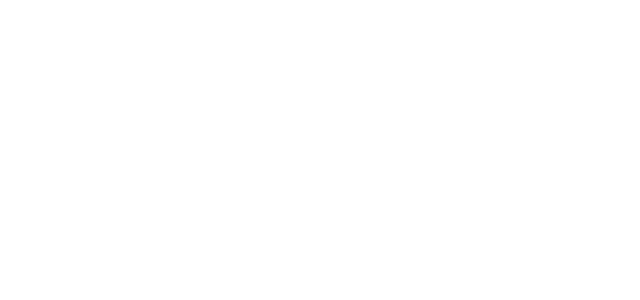
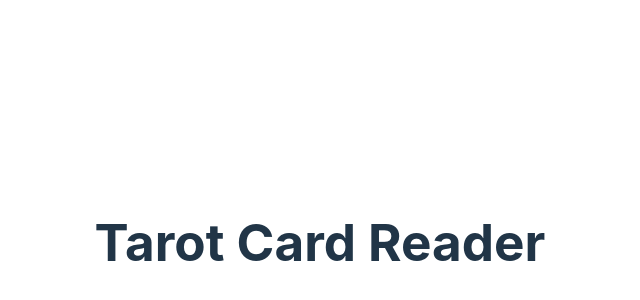
Before and after one commit to lottanasman/harjoitustyo, a Svelte app: page / in a window 1280 px wide. Shown: the part 158-458 px from the top of the page, without its empty margins (320-960 px from the left). Built offline with nearby package versions, Linux system fonts and the light colour scheme.

Commit message:
appsvelte modified and new file TarotCard.svelte made

```diff
--- a/src/App.svelte
+++ b/src/App.svelte
@@ -1,7 +1,10 @@
 <script>
+  let numCards = 1;
 </script>
 
-<main></main>
+<main>
+  <h1>Tarot Card Reader</h1>
+</main>
 
 <style>
 </style>
```
Also changed, not shown: src/lib/TarotCard.svelte (added, +15 -0 lines).
